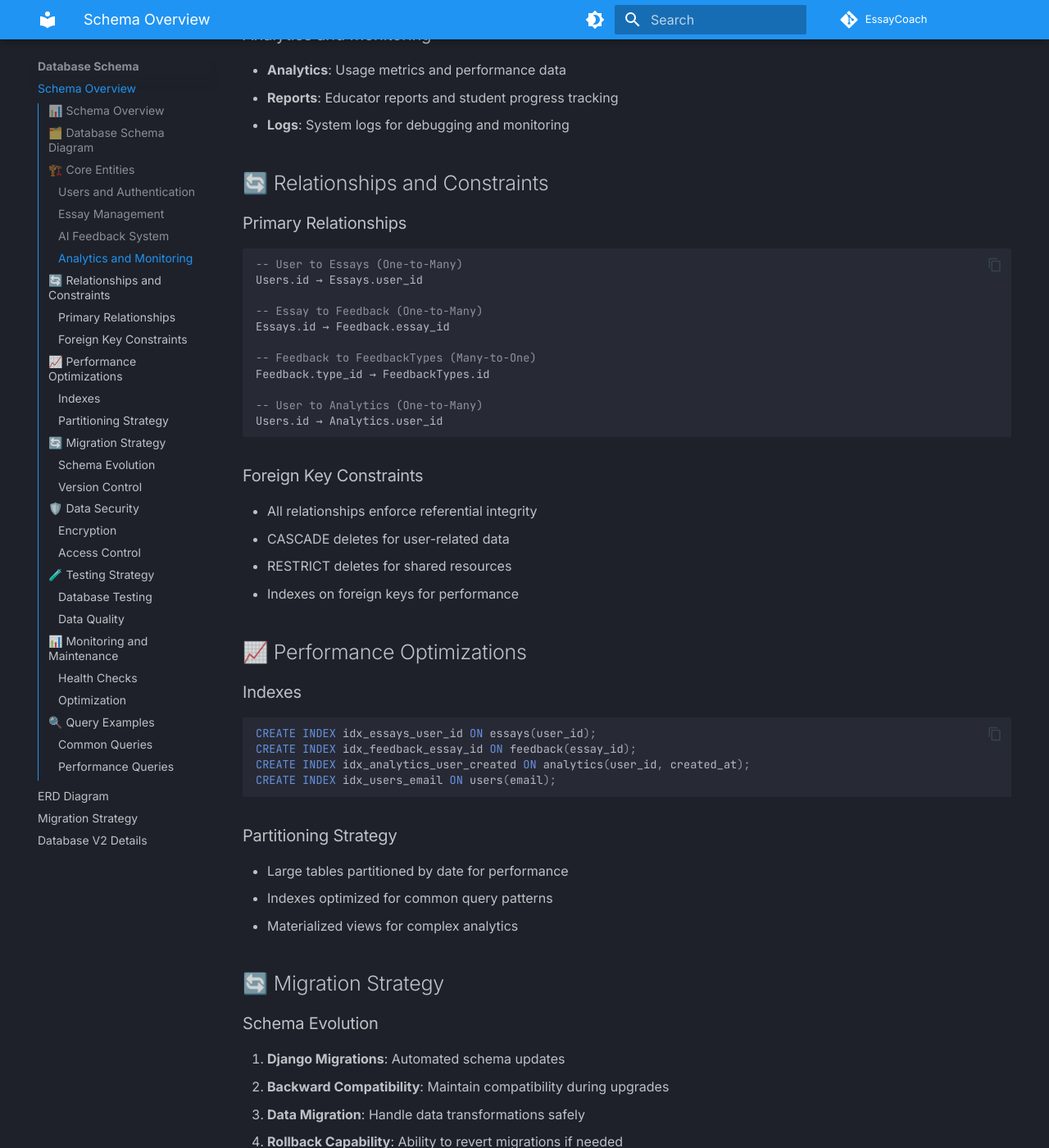
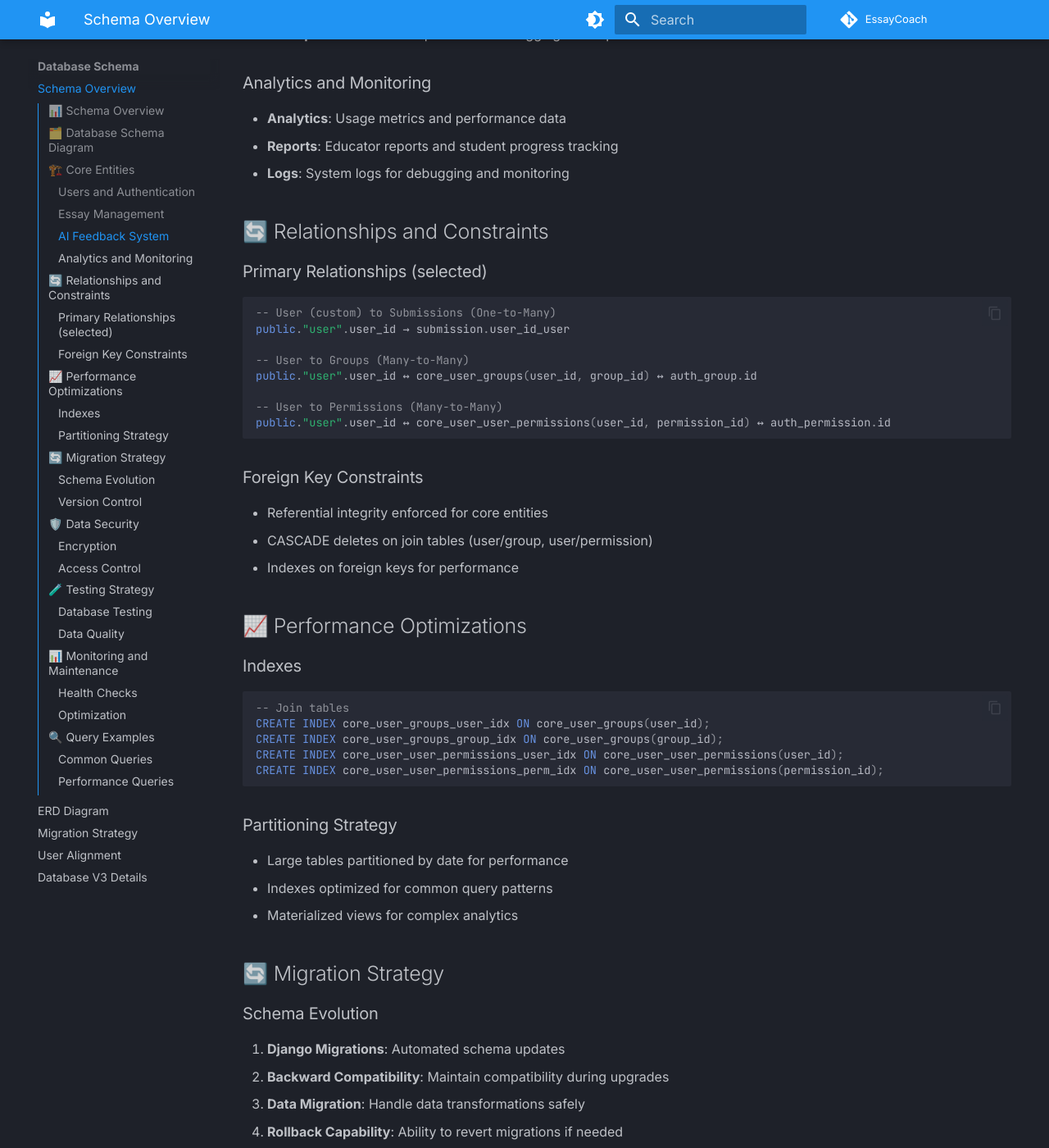
Before and after one commit to 2333xxxx/EssayCoach, an MkDocs documentation site: the page built from docs/database/schema-overview.md, in a window 1280 px wide and 1400 px high, scrolled down 2069 px. Shown: the whole window at 82% size. Built offline with MkDocs 1.6.1 and Material for MkDocs 9.7.7, drawn with Linux system fonts in a browser that asks for light colours; comment, search, counter and statistics services are not loaded; some of the changed text lies outside the part shown.

Commit message:
feat: align user model with Django auth requirements and introduce permissions structure

````diff
--- a/docs/database/schema-overview.md
+++ b/docs/database/schema-overview.md
@@ -13,8 +13,9 @@
 ## 🏗️ Core Entities
 
 ### Users and Authentication
-- **Users**: Django's built-in User model extended with profile information
-- **Roles**: Student, Educator, Admin with different permissions
+- **Users**: Custom `public."user"` table aligned with Django auth fields (password/last_login/is_active/is_staff/is_superuser/date_joined) and business fields (email, first/last name, status)
+- **Groups/Permissions**: Django-native groups and permissions via `core_user_groups` and `core_user_user_permissions`
+- **Roles**: Student, Lecturer, Admin represented by groups (legacy `user_role` retained for compatibility)
 - **Authentication**: JWT tokens with refresh mechanism
 
 ### Essay Management
@@ -34,35 +35,32 @@
 
 ## 🔄 Relationships and Constraints
 
-### Primary Relationships
+### Primary Relationships (selected)
 ```sql
--- User to Essays (One-to-Many)
-Users.id → Essays.user_id
+-- User (custom) to Submissions (One-to-Many)
+public."user".user_id → submission.user_id_user
 
--- Essay to Feedback (One-to-Many)
-Essays.id → Feedback.essay_id
+-- User to Groups (Many-to-Many)
+public."user".user_id ↔ core_user_groups(user_id, group_id) ↔ auth_group.id
 
--- Feedback to FeedbackTypes (Many-to-One)
-Feedback.type_id → FeedbackTypes.id
-
--- User to Analytics (One-to-Many)
-Users.id → Analytics.user_id
+-- User to Permissions (Many-to-Many)
+public."user".user_id ↔ core_user_user_permissions(user_id, permission_id) ↔ auth_permission.id
 ```
 
 ### Foreign Key Constraints
-- All relationships enforce referential integrity
-- CASCADE deletes for user-related data
-- RESTRICT deletes for shared resources
+- Referential integrity enforced for core entities
+- CASCADE deletes on join tables (user/group, user/permission)
 - Indexes on foreign keys for performance
 
 ## 📈 Performance Optimizations
 
 ### Indexes
 ```sql
-CREATE INDEX idx_essays_user_id ON essays(user_id);
-CREATE INDEX idx_feedback_essay_id ON feedback(essay_id);
-CREATE INDEX idx_analytics_user_created ON analytics(user_id, created_at);
-CREATE INDEX idx_users_email ON users(email);
+-- Join tables
+CREATE INDEX core_user_groups_user_idx ON core_user_groups(user_id);
+CREATE INDEX core_user_groups_group_idx ON core_user_groups(group_id);
+CREATE INDEX core_user_user_permissions_user_idx ON core_user_user_permissions(user_id);
+CREATE INDEX core_user_user_permissions_perm_idx ON core_user_user_permissions(permission_id);
 ```
 
 ### Partitioning Strategy
--- a/mkdocs.yml
+++ b/mkdocs.yml
@@ -80,9 +80,11 @@
     - Schema Overview: database/schema-overview.md
     - ERD Diagram: database/erd-diagram.md
     - Migration Strategy: database/migrations.md
-    - Database V2 Details: DB/DB-V2.md
+    - User Alignment: database/user-auth-alignment.md
+    - Database V3 Details: DB/DB-V3.md
   - Backend Deep Dive:
     - Django Models: backend/django-models.md
+    - Auth & Permissions: backend/auth-permissions.md
     - Serializers & Views: backend/serializers-views.md
     - Async Processing: backend/async-processing.md
     - Testing Strategies: backend/testing.md
````
Also changed, not shown: docs/DB/DB-V3.md (added, +82 -0 lines), docs/backend/auth-permissions.md (added, +50 -0 lines), docs/database/migrations.md (+25 -0 lines), docs/database/user-auth-alignment.md (added, +90 -0 lines).
